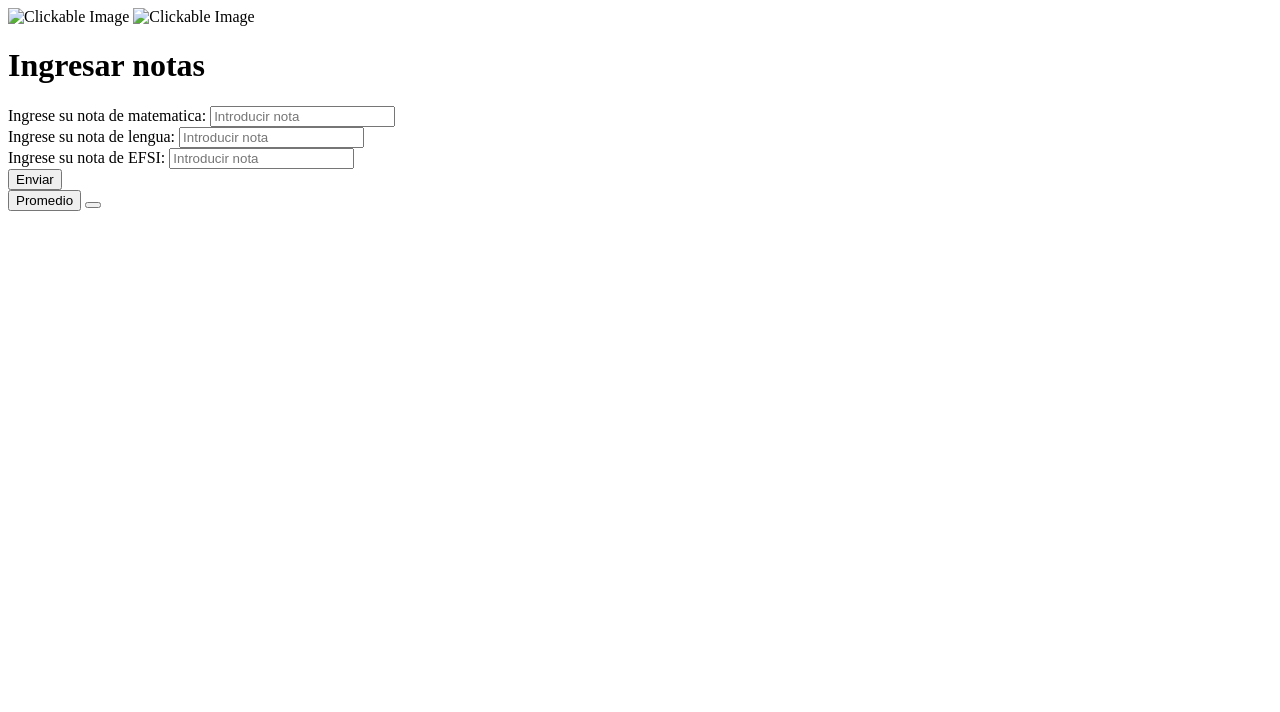
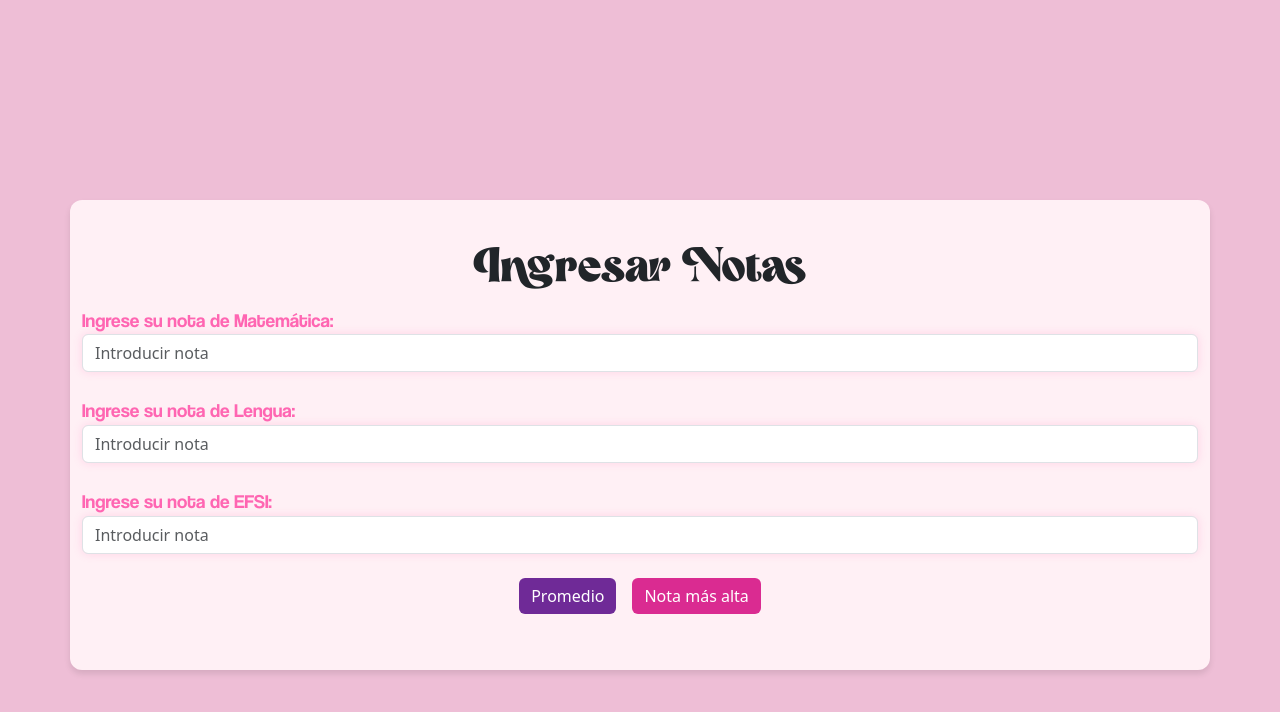
Before and after one commit to nahiaramura/TP1_BIS, a plain HTML site: page index.html in a window 1280 px wide. Drawn offline with nearby package versions, Linux system fonts and the light colour scheme.

Commit message:
termiando

```diff
--- a/index.html
+++ b/index.html
@@ -3,47 +3,46 @@
 <head>
     <meta charset="UTF-8">
     <meta name="viewport" content="width=device-width, initial-scale=1.0">
-    <title>Document</title>
+    <title>Notas</title>
+    <link rel="stylesheet" href="style.css">
+    <link href="https://cdn.jsdelivr.net/npm/bootstrap@5.3.3/dist/css/bootstrap.min.css" rel="stylesheet" integrity="sha384-QWTKZyjpPEjISv5WaRU9OFeRpok6YctnYmDr5pNlyT2bRjXh0JMhjY6hW+ALEwIH" crossorigin="anonymous">
+    <script src="https://cdn.jsdelivr.net/npm/bootstrap@5.3.3/dist/js/bootstrap.bundle.min.js" integrity="sha384-YvpcrYf0tY3lHB60NNkmXc5s9fDVZLESaAA55NDzOxhy9GkcIdslK1eN7N6jIeHz" crossorigin="anonymous"></script>
 </head>
 <body>
-    <div class="cambio-color">
-        <img onclick="cambiarModoOscuro()" class="img" src="img/modoOscuro.png" alt="Clickable Image">
-        <img onclick="cambiarModoOscuro()" class="img" src="img/modoClaro.png" alt="Clickable Image">
-</div>
-<div class="container registro">
+    <div class="container registro">
+        <form id="FormNotas" onsubmit="return false;">
+            <h1>Ingresar Notas</h1>
 
-<form method="post" id="FormNotas">
+            <div class="form-group">
+                <label for="matematica">Ingrese su nota de Matemática:</label>
+                <input type="text" class="form-control" id="matematica" name="matematica" placeholder="Introducir nota" oninput="validacion('matematica')">
+                <small id="error-matematica" class="error-text"></small>
+            </div>
 
-<h1>Ingresar notas</h1>
-<div class="form-group margin">
-    <label for="nombre">Ingrese su nota de matematica:</label>
-    <input type="text" class="form-control" id="matematica" name="matematica" placeholder="Introducir nota" minlength="3" maxlength="100" onkeyup="validacion('matematica')">
-</div>
-<div class="form-group margin">
-    <label for="mail">Ingrese su nota de lengua:</label>
-    <input type="text" class="form-control" id="lengua" name="lengua" placeholder="Introducir nota">
-</div>
-<div class="form-group margin">
-    <label for="contraseña">Ingrese su nota de EFSI:</label>
-    <input type="text" class="form-control" id="efsi" name="efsi" placeholder="Introducir nota" minlength="8" maxlength="100">
-</div>
+            <div class="form-group">
+                <label for="lengua">Ingrese su nota de Lengua:</label>
+                <input type="text" class="form-control" id="lengua" name="lengua" placeholder="Introducir nota" oninput="validacion('lengua')">
+                <small id="error-lengua" class="error-text"></small>
+            </div>
 
-<div class="button-container">
-    <button type="submit" class="btn btn-primary">Enviar</button>
-</div>
+            <div class="form-group">
+                <label for="efsi">Ingrese su nota de EFSI:</label>
+                <input type="text" class="form-control" id="efsi" name="efsi" placeholder="Introducir nota" oninput="validacion('efsi')">
+                <small id="error-efsi" class="error-text"></small>
+            </div>
 
-<div id="mostrarDatos">
+            <div id="mostrarDatos"></div>
 
-</div>
-<div>
-    <button type="submit" onsubmit="return calcularPromedio()"> Promedio </button>
-    <button type="submit" onsubmit="return mostrarMateriaMayorNota()"> </button>
-</div>
-</form>
-</div>
+            <div class="d-flex">
+                <button type="button" onclick="calcularPromedio()" class="btn btn-primary mx-2">Promedio</button>
+                <button type="button" onclick="buscarMayorNota()" class="btn btn-success mx-2">Nota más alta</button>
+            </div>
 
+            <div id="resultadoPromedio" class="mt-3"></div>
+            <div id="resultadoMayorNota" class="mt-3"></div>
+        </form>
+    </div>
 
-
-<script src="script.js"></script>
+    <script src="script.js"></script>
 </body>
 </html>
--- a/script.js
+++ b/script.js
@@ -1,38 +1,91 @@
-function validarForm()
-{
-let notaMatematica = document.getElementById('matematica').value;
-let notaLengua = document.getElementById('lengua').value;
-let notaEFSI = document.getElementById('efsi').value;
 
-//VALIDAR
-let notaMatematicaValida = validacion(notaMatematica);
-let notaLenguaValida = validacion(notaLengua);
-let notaEFSIValida = validacion(notaEFSI);
+function validacion(id) {
+    let input = document.getElementById(id);
+    let errorText = document.getElementById("error-" + id);
+    let nota = input.value.trim();
 
-let mensaje = " ";
-if(!notaMatematicaValida || !notaEFSIValida || !notaLenguaValida )
-{
-mensaje = "Error. Debe ser un número entre 1 y 10"
+    if (nota === "") {
+        errorText.textContent = "Debe ingresar un valor.";
+        input.classList.add("invalid");
+        input.classList.remove("valid");
+        return false;
     }
 
+    let valorNumerico = parseFloat(nota);
+
+    if (isNaN(valorNumerico)) {
+        errorText.textContent = "Debe ingresar solo números.";
+        input.classList.add("invalid");
+        input.classList.remove("valid");
+        return false;
     }
 
-function validacion(datoAvalidar)
-{
-let nota=document.getElementById(datoAvalidar).value;
+    if (valorNumerico < 1 || valorNumerico > 10) {
+        errorText.textContent = "La nota debe estar entre 1 y 10.";
+        input.classList.add("invalid");
+        input.classList.remove("valid");
+        return false;
+    }
 
-const tieneLetra = /(?:[A-Z])/.test(nota) || /(?:[a-z])/.test(nota);
-const tieneNum = /(?:\d)/.test(nota);
-let esValido = false;
-
-if(nota > 10 || nota < 1)
-{
-alert="La nota debe estar entre 1 y 10"
+    errorText.textContent = "";
+    input.classList.add("valid");
+    input.classList.remove("invalid");
+    return true;
 
 }
-else if(tieneLetra || tieneNum)
-{
-    alert="Debe ingresar un numero"
+function calcularPromedio() {
+    let notaMate = parseFloat(document.getElementById("matematica").value.trim());
+    let notaLengua = parseFloat(document.getElementById("lengua").value.trim());
+    let notaEFSI = parseFloat(document.getElementById("efsi").value.trim());
+    const cantMaterias = 3;
+    if (isNaN(notaMate) || isNaN(notaLengua) || isNaN(notaEFSI)) {
+        document.getElementById("resultadoPromedio").textContent = "Por favor, ingrese todas las notas válidas.";
+        document.getElementById("resultadoPromedio").classList.remove("resultado-verde", "resultado-rojo");
+        return;}
+    let promedio = (notaEFSI + notaLengua + notaMate) / cantMaterias;
+
+    let resultadoElement = document.getElementById("resultadoPromedio");
+    resultadoElement.textContent = "Su promedio es: " + promedio;
+
+    if (promedio >= 6) {
+        resultadoElement.classList.add("resultado1-verde");
+        resultadoElement.classList.remove("resultado-rojo");
+    } else {
+        resultadoElement.classList.add("resultado-rojo");
+        resultadoElement.classList.remove("resultado1-verde");
+    }
 }
 
+function buscarMayorNota() {
+    let notaMate = parseFloat(document.getElementById("matematica").value.trim());
+    let notaLengua = parseFloat(document.getElementById("lengua").value.trim());
+    let notaEFSI = parseFloat(document.getElementById("efsi").value.trim());
+
+    if (isNaN(notaMate) || isNaN(notaLengua) || isNaN(notaEFSI)) {
+        document.getElementById("resultadoPromedio").textContent = "Por favor, ingrese todas las notas válidas.";
+        document.getElementById("resultadoPromedio").classList.remove("resultado-verde", "resultado-rojo");
+        return;}
+    let mayorNota = Math.max(notaMate, notaLengua, notaEFSI);
+    let resultadoText = "La(s) materia(s) con la mayor nota: ";
+
+    if (notaMate === mayorNota) {
+        resultadoText += "<span class='resultado-azul'>Matemática</span>";
     }
+
+    if (notaLengua === mayorNota) {
+        if (resultadoText !== "La(s) materia(s) con la mayor nota: ") {
+            resultadoText += " y ";
+        }
+        resultadoText += "<span class='resultado-azul'>Lengua</span>";
+    }
+
+    if (notaEFSI === mayorNota) {
+        if (resultadoText !== "La(s) materia(s) con la mayor nota: ") {
+            resultadoText += " y ";
+        }
+        resultadoText += "<span class='resultado-azul'>EFSI</span>";
+    }
+
+
+    document.getElementById("resultadoMayorNota").innerHTML = resultadoText;
+}
--- /dev/null
+++ b/style.css
@@ -0,0 +1,157 @@
+@font-face {
+
+    font-family: 'Coolvetica';
+    src: url('../fuentes/Coolvetica.otf') format('opentype');
+}
+@font-face {
+    font-family: 'Retro';
+    src: url('../fuentes/Retro.ttf') format('opentype');
+
+}
+
+
+body{
+   background-color: #eebed6!important;
+}
+h1{
+    font-family: 'Retro', sans-serif !important;
+    font-size:300%  !important;
+}
+
+.error-text {
+    color: red;
+    font-size: 12px;
+}
+.form-control.valid {
+    border: 2px solid green;
+}
+.form-control.invalid {
+    border: 2px solid red;
+}
+
+.resultado1-verde {
+    color: green;
+    font-weight: bold;
+}
+.resultado-rojo {
+    color: red;
+    font-weight: bold;
+}
+
+.resultado-azul {
+    color: blue;
+    font-weight: bold;
+}
+
+.bg-primary {
+    background-color: #ff66b2 !important;
+}
+
+.bg-secondary {
+    background-color: #ff99cc !important;
+}
+
+.btn-primary {
+    background-color: #ff66b2;
+    border-color: #ff66b2;
+    color: #fff;
+}
+
+.btn-primary:hover {
+    background-color: #ff3385;
+    border-color: #ff3385;
+}
+
+.btn-success {
+    background-color: #ff99cc;
+    border-color: #ff99cc;
+    color: #fff;
+}
+
+.btn-success:hover {
+    background-color: #ff66b2;
+    border-color: #ff66b2;
+}
+
+
+.form-control {
+    border-color: #ff66b2;
+    box-shadow: 0 0 10px rgba(255, 102, 178, 0.2);
+}
+
+.form-group label {
+    color: #ff66b2;
+    font-family: 'Coolvetica', sans-serif !important;
+    font-size: 120%;
+}
+
+h1 {
+    color: #ff3385;
+    text-align: center;
+    margin-bottom: 30px;
+}
+
+.error-text {
+    color: red;
+    font-size: 0.875rem;
+}
+
+.container {
+    margin-top: 200px;
+}
+
+.cambio-color {
+    display: flex;
+    justify-content: center;
+    margin-bottom: 20px;
+}
+
+.cambio-color img {
+    width: 30px;
+    margin: 0 10px;
+    cursor: pointer;
+}
+
+.registro {
+    background-color: #fff0f5;
+    padding: 40px;
+    border-radius: 12px;
+    box-shadow: 0 4px 6px rgba(0, 0, 0, 0.1);
+}
+
+.form-group {
+    margin-bottom: 1.5rem;
+}
+
+.btn {
+    font-weight: bold;
+    border-radius: 25px;
+    padding: 10px 20px;
+    font-size: 1.1rem;
+}
+
+.d-flex {
+    justify-content: center;
+}
+
+
+.cambio-color img:hover {
+    opacity: 0.8;
+}
+
+
+.error-text{
+    font-size: 100% !important;
+    font-family: 'Coolvetica' !important;
+}
+
+.btn-primary{
+    background-color: #6f2a97 !important;
+    border:none !important;
+}
+
+.btn-success{
+
+        background-color: #da2b91 !important;
+        border:none !important;
+}
```
Also changed, not shown: fuentes/Coolvetica.otf (added), fuentes/Retro.ttf (added). Lines whose indentation alone changed are shown as unchanged.
